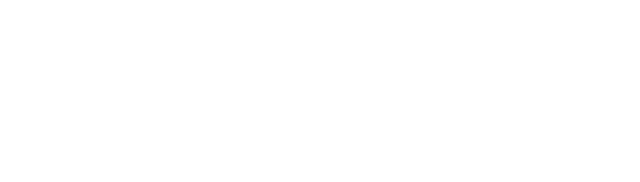
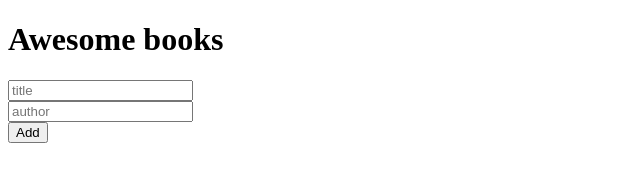
Before and after one commit to gtekle/awesome-books, a website: page index.html in a window 1280 px wide. Shown: the whole page, without its empty margins (0-640 px from the left). Drawn offline with Linux system fonts and the light colour scheme.

Commit message:
Create basic html skeleton in js

```diff
--- a/js/app.js
+++ b/js/app.js
@@ -0,0 +1,14 @@
+const main = document.getElementById('main');
+const sectionTitle = document.createElement('h1');
+const booksList = document.createElement('div');
+const createForm = document.createElement('form');
+
+sectionTitle.textContent = 'Awesome books';
+
+createForm.innerHTML = `<div><input name="title" type="text" placeholder="title" id="title" required></div>
+<div><input name="author" type="text" placeholder="author" id="author" required></div>
+<div><button type="submit" id="form-button">Add</button></div>`
+
+main.appendChild(sectionTitle);
+main.appendChild(booksList);
+main.appendChild(createForm);
```
Also changed, not shown: index.html (+0 -1 lines).
